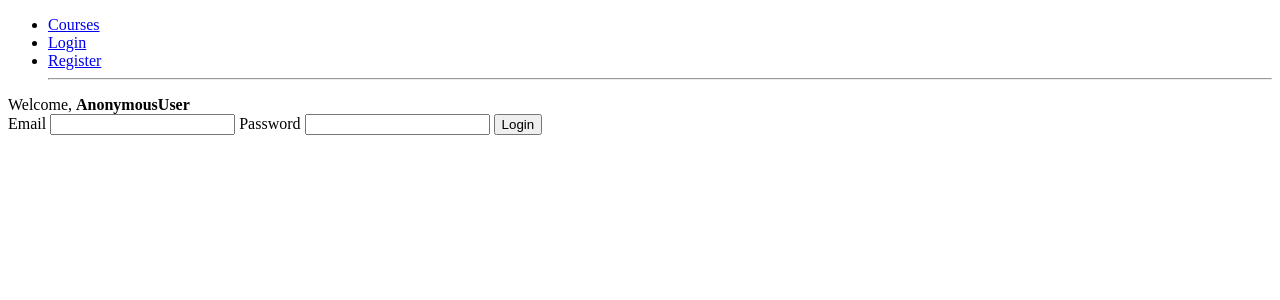
After one commit to xjackhammered/DJANGO-MVT-StudentPortal, a Django app: page /login in a window 1280 px wide. The commit adds this page. Shown: the top 300 px of the page. Run offline with Django 5.2, Linux system fonts and the light colour scheme.

Commit message:
added login page, logout

```diff
--- a/base/templates/base/course_list.html
+++ b/base/templates/base/course_list.html
@@ -1,4 +1,4 @@
-{% include 'home.html' %}
+{% extends 'home.html' %}
 
 {% block content %}
     {% for course in courses %}
--- /dev/null
+++ b/base/templates/base/login.html
@@ -0,0 +1,18 @@
+{% extends 'home.html' %}
+
+{% block content %}
+
+    <form method="POST" action="">
+        {% csrf_token %}
+        <label>Email</label>
+        <input type="email" name="email" />
+
+        <label>Password </label>
+        <input type="password" name="password" />
+
+        <button type="submit">Login</button>
+    </form>
+
+
+
+{% endblock %}
--- a/base/templates/base/register.html
+++ b/base/templates/base/register.html
@@ -1,4 +1,4 @@
-{% include 'home.html' %}
+{% extends 'home.html' %}
 
 {% block content %}
 
--- a/base/urls.py
+++ b/base/urls.py
@@ -7,6 +7,8 @@ urlpatterns = [
     path('home/', views.home, name="home"),
     path('courses/',views.course_list, name="courses"),
     path('register/', views.registerUser, name="register"),
+    path('logout/', views.logoutUser, name="logout"),
+    path('login', views.loginPage, name="login"),
 ]
 
 if settings.DEBUG:
--- a/base/views.py
+++ b/base/views.py
@@ -1,8 +1,9 @@
 from django.shortcuts import render,redirect
 from .models import Course
 from .forms import MyUserCreationForm
-from django.contrib.auth import login, logout
+from django.contrib.auth import login, logout, authenticate
 from django.contrib import messages
+from django.contrib.auth.models import User
 
 def home(request):
     message = "hello world"
@@ -27,3 +28,28 @@ def registerUser(request):
             messages.error(request, "An error has occured during registration.")
 
     return render(request, "base/register.html", {"form": form})
+
+def logoutUser(request):
+    logout(request)
+    return redirect("home")
+
+def loginPage(request):
+
+    if request.method == "POST":
+        email = request.POST.get("email")
+        password = request.POST.get("password")
+
+        try:
+            user = User.objects.get(email=email)
+        except:
+            messages.error(request, "User does not exist.")
+
+        user = authenticate(request, email=email, password=password)
+
+        if user is not None:
+            login(request, user)
+            return redirect("home")
+        else:
+            messages.error(request, "Email or password is incorrect.")
+
+    return render(request, "base/login.html")
--- a/templates/navbar.html
+++ b/templates/navbar.html
@@ -1,7 +1,12 @@
 <nav>
     <ul>
-        <li>Login</li>
         <li><a href="{% url 'courses' %}">Courses</a></li>
+        {% if user.is_authenticated %}
+        <li><a href="{% url 'logout' %}">Logout</a></li>
+        {% else %}
+        <li><a href="{% url 'login' %}">Login</a></li>
+        <li><a href="{% url 'register' %}">Register</a></li>
+        {% endif %}
         <hr />
     </ul>
     Welcome, <strong>{{request.user}}</strong>
```
Also changed, not shown: db.sqlite3.
